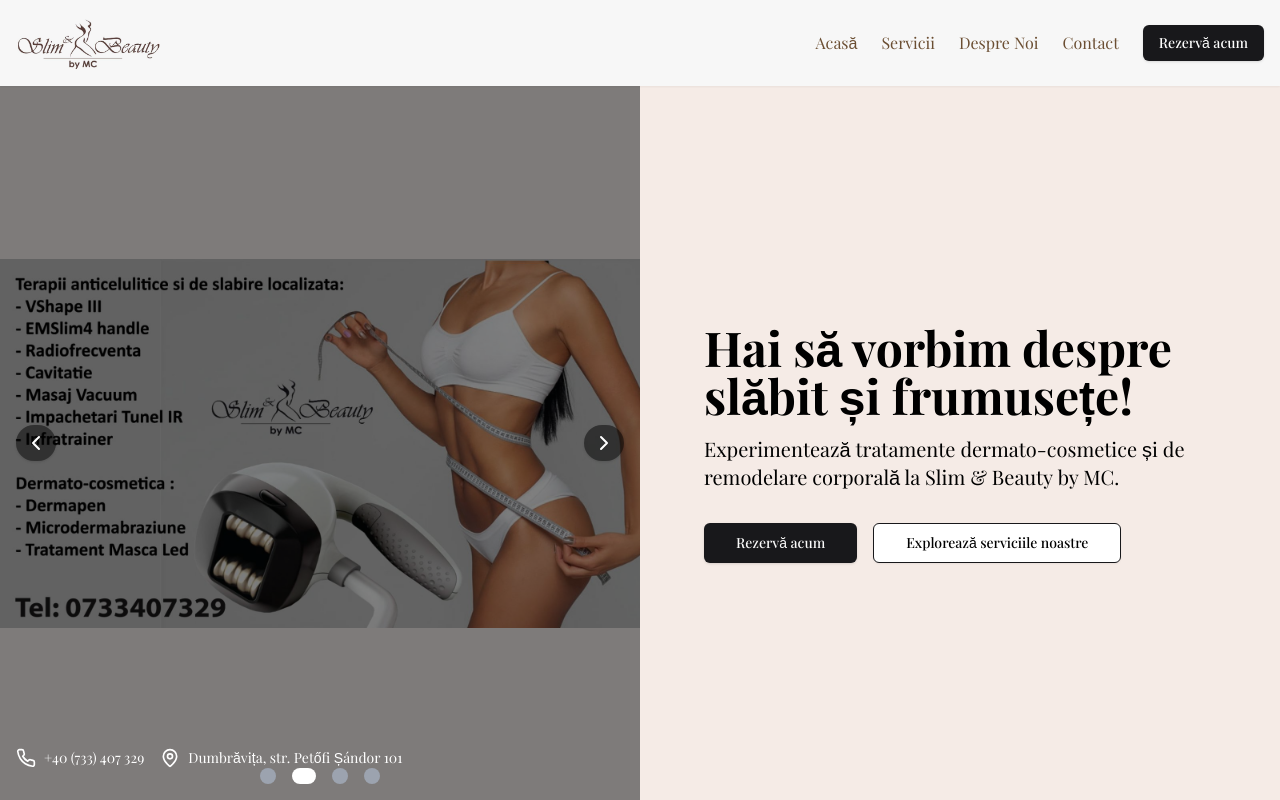
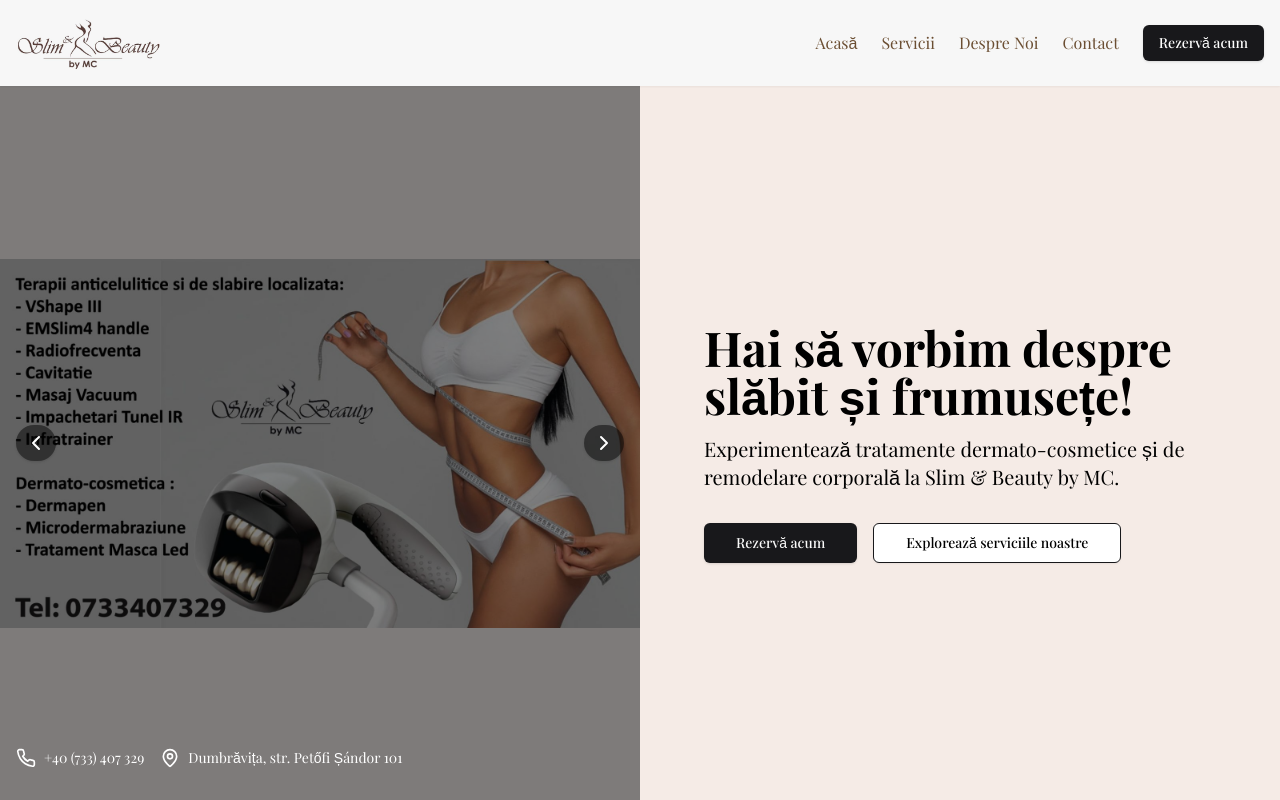
Before and after one commit to sinan2000/slim_beauty, a Next.js app: page / in a window 1280 px wide. Shown: the top 800 px of the page. Built offline with nearby package versions, Linux system fonts and the light colour scheme; a web font is replaced by a local one.

Commit message:
minor changes

```diff
--- a/app/servicii/page.tsx
+++ b/app/servicii/page.tsx
@@ -32,10 +32,12 @@ export const metadata: Metadata = {
 export default function ServicesPage() {
   const offer = services.flatMap((category) =>
     category.items.map((item) => ({
+      '@context': 'https://schema.org',
       '@type': 'OfferForPurchase',
       name: item.title,
       description: item.shortDescription,
       priceCurrency: 'RON',
+      priceRange: '$$'
     })));
   const jsonLd: WithContext<LocalBusiness> = {
     '@context': 'https://schema.org',
--- a/components/landing_page/hero.tsx
+++ b/components/landing_page/hero.tsx
@@ -51,22 +51,11 @@ export default function Hero() {
                             alt={images[currentImage].alt}
                             fill
                             style= {{ objectFit: 'contain' }}
-                            priority={true}
+                            priority
                         />
                     </motion.div>
                 </AnimatePresence>
                 <div className="absolute inset-0 bg-black bg-opacity-50" />
-
-                <div className="absolute bottom-4 left-1/2 transform -translate-x-1/2 flex space-x-4">
-                    {images.map((_, index) => (
-                        <button
-                            key={index}
-                            onClick={() => setCurrentImage(index)}
-                            className={`h-4 w-4 rounded-full transition-all duration-300 ${currentImage === index ? 'bg-white w-6' : 'bg-gray-400'}`}
-                            aria-label={`Go to slide ${index + 1}`}
-                        />
-                    ))}
-                </div>
 
                 <Button
                     onClick={prevImage}
--- a/components/navbar.tsx
+++ b/components/navbar.tsx
@@ -1,6 +1,6 @@
 'use client';
 
-import React, { useState, useEffect, useRef } from "react";
+import React, { useState, useEffect } from "react";
 import Image from "next/image"
 import Link from "next/link"
 import { Button } from '@/components/ui/button';
@@ -9,13 +9,9 @@ import Hammer from 'hammerjs';
 
 export default function Navbar() {
     const [mobileMenu, setMobileMenu] = useState(false);
-    const menuRef = useRef(null);
 
     useEffect(() => {
-        const menu = menuRef.current;
-        if (!menu) return;
-
-        const hammer = new Hammer(menu);
+        const hammer = new Hammer(document.body);
 
         hammer.on('swiperight', () => {
             setMobileMenu(true);
@@ -82,7 +78,7 @@ export default function Navbar() {
             </div>
 
             {/* Mobile Menu */}
-            <div ref={menuRef} className={`md:hidden fixed inset-y-0 right-0 transform ${mobileMenu ? 'translate-x-0' : 'translate-x-full'} w-64 bg-[#F7F7F7] shadow-lg transition duration-300 ease-in-out z-20 overflow-y-auto`}>
+            <div className={`md:hidden fixed inset-y-0 right-0 transform ${mobileMenu ? 'translate-x-0' : 'translate-x-full'} w-64 bg-[#F7F7F7] shadow-lg transition duration-300 ease-in-out z-20 overflow-y-auto`}>
                 <div className="p-6 flex flex-col h-full">
                     <div className="flex justify-end mb-8">
                         <Button size="sm" variant="ghost" onClick={toggleMenu}>
```
